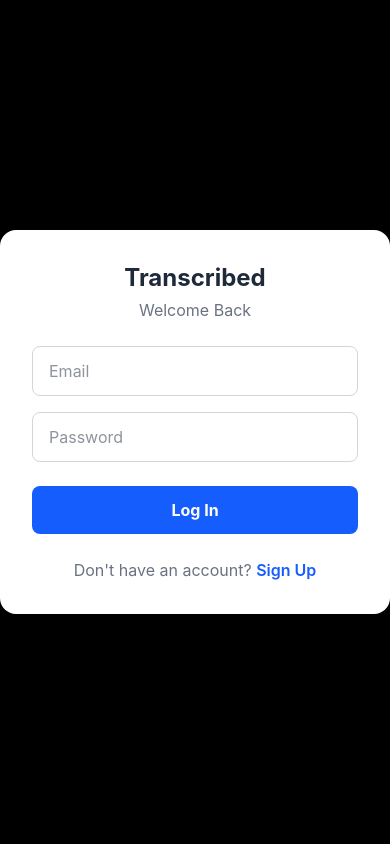
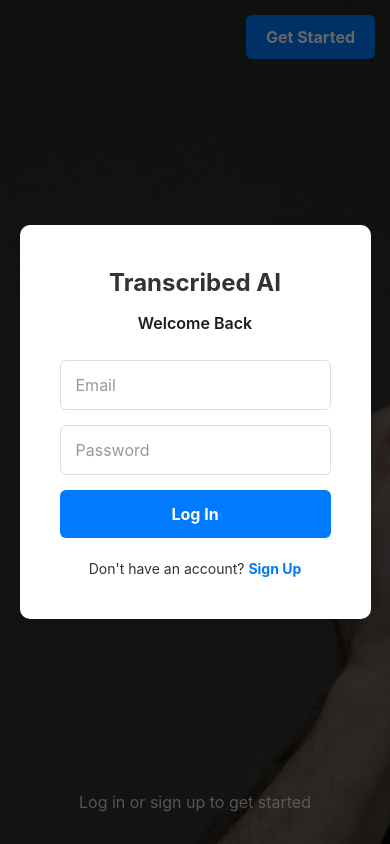
Before and after one commit to ManavK003/Research-Project-Testing-1, a React (Vite) app in the folder frontend/: page / in a window 390 px wide. Both pictures are taken after a click on the button "Get Started". Built offline with nearby package versions, Linux system fonts and the light colour scheme.

Commit message:
Fixing Login in Sign up card overlay issue and centering text for best all screen responsive look

```diff
--- a/frontend/src/App.jsx
+++ b/frontend/src/App.jsx
@@ -123,7 +123,7 @@ function AuthModal({ onLoginSuccess, closeModal }) {
   const [username, setUsername] = useState('');
   const [error, setError] = useState('');
 
-
+  // This function stops the modal from closing when its content is clicked.
   const handleModalContentClick = (e) => e.stopPropagation();
 
   const handleSubmit = async (e) => {
@@ -133,65 +133,49 @@ function AuthModal({ onLoginSuccess, closeModal }) {
       const payload = isLoginView ? { email, password } : { username, email, password };
 
       try {
-
+          // This is where the call to your real backend will go.
           console.log(`Calling backend at ${endpoint} with`, payload);
 
-
-
+          // For now, we simulate a successful login.
           if (isLoginView) {
-                // onLoginSuccess(data.token);
-                // --- SIMULATION ---
               onLoginSuccess("fake_jwt_token_for_testing");
           } else {
+              // For sign up, we just show a message.
               alert("Sign up successful! Please log in.");
               setIsLoginView(true);
           }
-
       } catch (err) {
           setError(err.message);
       }
   };
 
   return (
-        <div
-            className="fixed inset-0 bg-black bg-opacity-60 z-50 flex items-center justify-center"
-            onClick={closeModal} // Close modal on backdrop click
-        >
-            <div
-                className="bg-white rounded-2xl shadow-xl p-8 w-full max-w-md text-gray-800"
-                onClick={handleModalContentClick}
-            >
-                <h2 className="text-2xl font-bold text-center mb-1">Transcribed</h2>
-                <p className="text-center text-gray-500 mb-6">
-                    {isLoginView ? 'Welcome Back' : 'Create an Account'}
-                </p>
+      // This now uses the custom CSS classes from HomePage.css
+      <div className="modal-backdrop" onClick={closeModal}>
+          <div className="form-container" onClick={handleModalContentClick}>
+              <div className="logo">Transcribed AI</div>
+              <h2 className="title">{isLoginView ? 'Welcome Back' : 'Create an Account'}</h2>
 
               <form onSubmit={handleSubmit}>
                   {!isLoginView && (
-                        <div className="mb-4">
-                            <input type="text" placeholder="Username" value={username} onChange={(e) => setUsername(e.target.value)} className="w-full px-4 py-3 border border-gray-300 rounded-lg focus:outline-none focus:ring-2 focus:ring-blue-500" required />
-                        </div>
+                      <input type="text" placeholder="Username" value={username} onChange={(e) => setUsername(e.target.value)} required />
                   )}
-                    <div className="mb-4">
-                        <input type="email" placeholder="Email" value={email} onChange={(e) => setEmail(e.target.value)} className="w-full px-4 py-3 border border-gray-300 rounded-lg focus:outline-none focus:ring-2 focus:ring-blue-500" required />
-                    </div>
-                    <div className="mb-6">
-                        <input type="password" placeholder="Password" value={password} onChange={(e) => setPassword(e.target.value)} className="w-full px-4 py-3 border border-gray-300 rounded-lg focus:outline-none focus:ring-2 focus:ring-blue-500" required />
-                    </div>
+                  <input type="email" placeholder="Email" value={email} onChange={(e) => setEmail(e.target.value)} required />
+                  <input type="password" placeholder="Password" value={password} onChange={(e) => setPassword(e.target.value)} required />
 
-                    {error && <p className="text-red-500 text-sm mb-4 text-center">{error}</p>}
+                  {error && <p style={{color: 'red', fontSize: '14px', marginBottom: '15px'}}>{error}</p>}
 
-                    <button type="submit" className="w-full bg-blue-600 hover:bg-blue-700 text-white font-bold py-3 px-4 rounded-lg transition-colors duration-300">
+                  <button type="submit" className="submit-btn">
                       {isLoginView ? 'Log In' : 'Sign Up'}
                   </button>
               </form>
 
-                <p className="text-center text-gray-500 mt-6">
+              <div className="toggle-view">
                   {isLoginView ? "Don't have an account? " : "Already have an account? "}
-                    <button onClick={() => setIsLoginView(!isLoginView)} className="text-blue-600 hover:underline font-semibold">
+                  <span onClick={() => setIsLoginView(!isLoginView)}>
                       {isLoginView ? 'Sign Up' : 'Log In'}
-                    </button>
-                </p>
+                  </span>
+              </div>
           </div>
       </div>
   );
--- a/frontend/src/HomePage.css
+++ b/frontend/src/HomePage.css
@@ -48,11 +48,12 @@
 .hero-prompt {
     position: absolute;
     bottom: 30px;
-    left: 50%;
-    transform: translateX(-50%);
+    width: 100%; /* Make it span the full width */
+    text-align: center; /* Center the text inside */
     z-index: 2;
     color: rgba(255, 255, 255, 0.8);
     font-size: 1rem;
+
 }
 
 .get-started-btn {
@@ -74,3 +75,55 @@
 .get-started-btn:hover {
     background-color: #0056b3;
 }
+
+/* --- NEW: Styles for The Modal --- */
+.modal-backdrop {
+    position: fixed;
+    top: 0;
+    left: 0;
+    width: 100%;
+    height: 100%;
+    background-color: rgba(0, 0, 0, 0.6); /* Dark, semi-transparent backdrop */
+    display: flex;
+    justify-content: center;
+    align-items: center;
+    z-index: 100;
+}
+
+.form-container {
+    padding: 40px;
+    background: white;
+    border-radius: 10px;
+    box-shadow: 0 4px 12px rgba(0, 0, 0, 0.1);
+    width: 100%;
+    max-width: 400px;
+    text-align: center;
+    color: #333;
+}
+
+.form-container .logo { font-size: 24px; font-weight: bold; margin-bottom: 10px; }
+.form-container .title { margin-bottom: 25px; color: #1c1c1e; font-weight: 600; }
+.form-container form input { width: 100%; padding: 12px 15px; margin-bottom: 15px; border-radius: 6px; border: 1px solid #ddd; box-sizing: border-box; font-size: 16px; }
+.form-container form input:focus { outline: none; border-color: #007aff; box-shadow: 0 0 0 2px rgba(0, 122, 255, 0.2); }
+.form-container .submit-btn { width: 100%; padding: 12px; border: none; border-radius: 6px; background-color: #007aff; color: white; font-size: 16px; font-weight: bold; cursor: pointer; transition: background-color 0.2s ease-in-out; }
+.form-container .submit-btn:hover { background-color: #0056b3; }
+.form-container .toggle-view { margin-top: 20px; font-size: 14px; }
+.form-container .toggle-view span { color: #007aff; font-weight: bold; cursor: pointer; }
+.form-container .toggle-view span:hover { text-decoration: underline; }
+
+/* --- NEW: Section for Responsiveness --- */
+@media (max-width: 768px) {
+    .hero-title {
+        font-size: 2.5rem; /* Smaller title on mobile */
+    }
+    .hero-subtitle {
+        font-size: 1.2rem; /* Smaller subtitle on mobile */
+    }
+    .get-started-btn {
+        top: 15px;
+        right: 15px;
+    }
+    .form-container {
+        max-width: 90%; /* Allow form to be wider on mobile */
+    }
+}
```
Also changed, not shown: 2 other files (tests, documents, lock files or other folders). Lines whose indentation alone changed are shown as unchanged.
